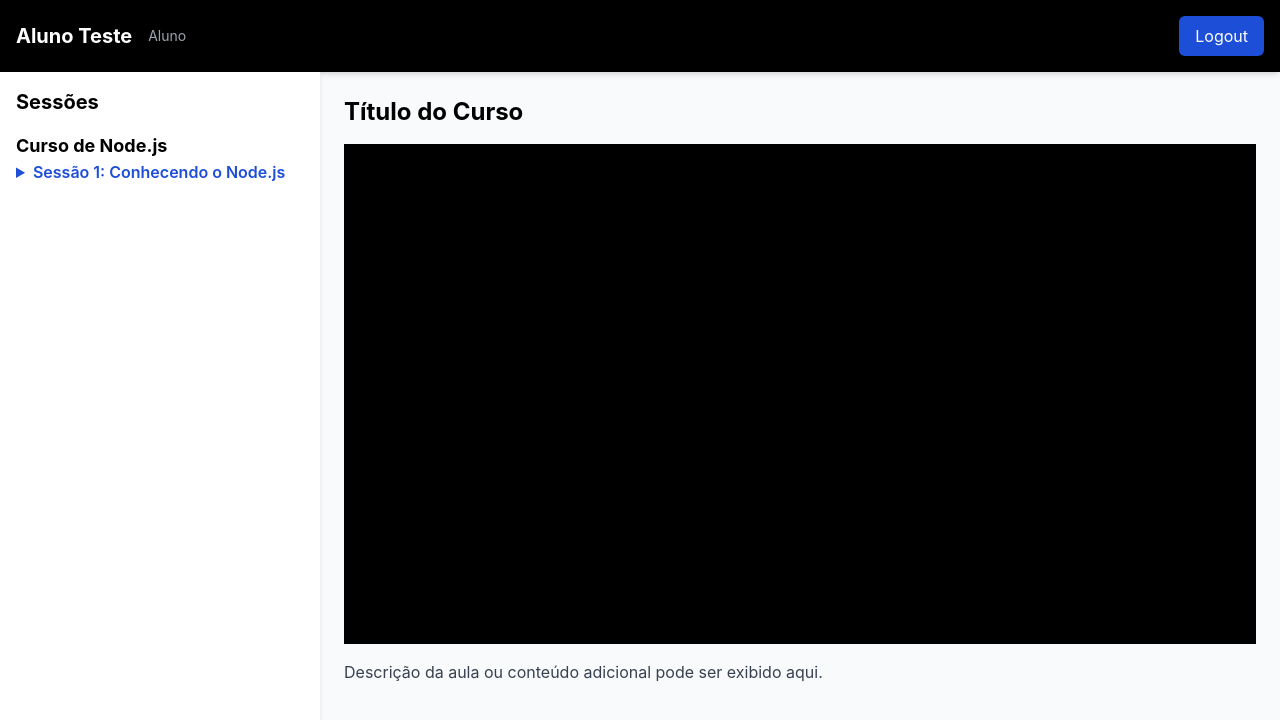
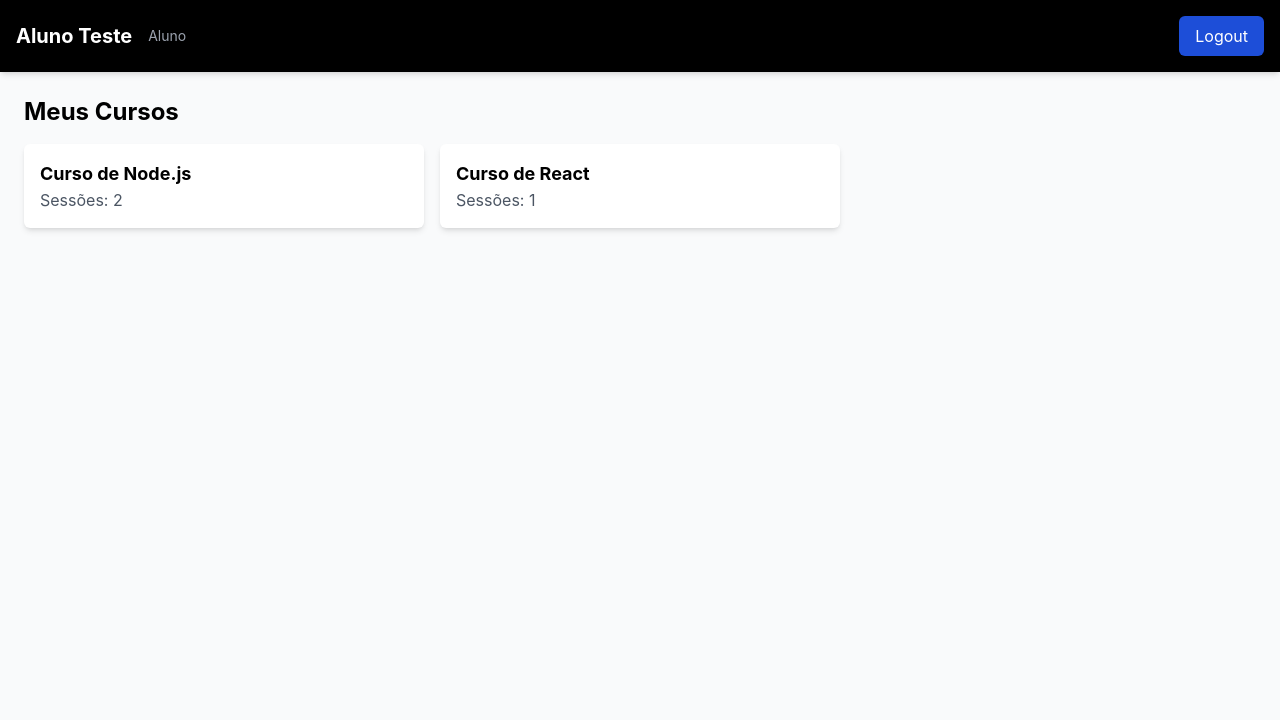
Before and after one commit to daniloagostinho/front-end-minha-plataforma, a React (Create React App) app: page /dashboard in a window 1280 px wide. Shown: the top 720 px of the page. Built offline with nearby package versions, Linux system fonts and the light colour scheme.

Commit message:
mostrando os cursos na pagina principal

```diff
--- a/src/context/AuthContext.js
+++ b/src/context/AuthContext.js
@@ -9,7 +9,7 @@ export const AuthProvider = ({ children }) => {
   const [user, setUser] = useState({
     id: 1,
     name: 'Aluno Teste',
-    enrolledCourses: [1], // IDs dos cursos que o aluno está matriculado
+    enrolledCourses: [1, 3], // IDs dos cursos que o aluno está matriculado (agora incluindo o novo curso)
   });
 
   return (
--- /dev/null
+++ b/src/pages/CoursePlayer.js
@@ -0,0 +1,59 @@
+// src/components/CoursePlayer.js
+import React, { useState } from 'react';
+import ReactPlayer from 'react-player';
+import { FaArrowRight } from 'react-icons/fa';
+
+const CoursePlayer = ({ course }) => {
+  const [selectedVideo, setSelectedVideo] = useState(
+    course.sessions[0]?.lessons[0]?.url || ''
+  );
+
+  return (
+    <div className="flex flex-1">
+      {/* Barra Lateral */}
+      <aside className="w-1/4 bg-white shadow-md p-4">
+        <h2 className="text-xl font-bold mb-4">Sessões</h2>
+        {course.sessions.map((session, sessionIndex) => (
+          <div key={sessionIndex} className="mb-4">
+            <details className="mb-2">
+              <summary className="cursor-pointer font-semibold text-primary">
+                {session.title}
+              </summary>
+              <ul className="ml-4 mt-2 space-y-2">
+                {session.lessons.map((lesson, lessonIndex) => {
+                  const isActive = lesson.url === selectedVideo;
+
+                  return (
+                    <li
+                      key={lessonIndex}
+                      className={`cursor-pointer text-neutral hover:text-primary flex items-center ${
+                        isActive ? 'text-primary font-semibold' : ''
+                      }`}
+                      onClick={() => setSelectedVideo(lesson.url)}
+                    >
+                      {isActive && <FaArrowRight className="mr-2" />}
+                      {lesson.title}
+                    </li>
+                  );
+                })}
+              </ul>
+            </details>
+          </div>
+        ))}
+      </aside>
+
+      {/* Área Principal */}
+      <main className="flex-1 p-6">
+        <h1 className="text-2xl font-bold mb-4">{course.title}</h1>
+        <div className="w-full h-[500px] bg-black mb-4">
+          <ReactPlayer url={selectedVideo} controls width="100%" height="100%" />
+        </div>
+        <p className="text-gray-700">
+          Descrição da aula ou conteúdo adicional pode ser exibido aqui.
+        </p>
+      </main>
+    </div>
+  );
+};
+
+export default CoursePlayer;
--- a/src/pages/Dashboard.js
+++ b/src/pages/Dashboard.js
@@ -1,8 +1,7 @@
 // src/pages/Dashboard.js
-import React, { useContext, useState, useEffect } from 'react';
-import ReactPlayer from 'react-player';
+import React, { useContext, useEffect, useState } from 'react';
 import { AuthContext } from '../context/AuthContext';
-import { FaArrowRight } from 'react-icons/fa'; // Importar ícone de seta
+import CoursePlayer from './CoursePlayer.js';
 
 const courses = [
   {
@@ -14,6 +13,13 @@ const courses = [
         lessons: [
           { title: 'Aula 1: Bem-vindo ao Curso', url: 'https://youtu.be/dG12jGHc7jI' },
           { title: 'Aula 2: Visão Geral do Curso', url: 'https://www.youtube.com/watch?v=S7eQecVPt38' },
+        ],
+      },
+      {
+        title: 'Sessão 2: Instalando o Node.js',
+        lessons: [
+          { title: 'Aula 1: Sobre essa seção', url: 'https://youtu.be/--O53DKCQUo' },
+          { title: 'Aula 2: Baixando e configurando o Node.js', url: 'https://youtu.be/aiN9g8FSBs8' },
         ],
       },
     ],
@@ -31,20 +37,31 @@ const courses = [
       },
     ],
   },
+  // Novo curso adicionado
+  {
+    id: 3,
+    title: 'Curso de React',
+    sessions: [
+      {
+        title: 'Sessão 1: Introdução ao React',
+        lessons: [
+          { title: 'Aula 1: O que é React?', url: 'https://www.youtube.com/watch?v=w7ejDZ8SWv8' },
+          { title: 'Aula 2: Configurando o Ambiente', url: 'https://www.youtube.com/watch?v=w7ejDZ8SWv8' },
+        ],
+      },
+    ],
+  },
 ];
+
 
 const Dashboard = () => {
   const { user } = useContext(AuthContext);
-  const [selectedVideo, setSelectedVideo] = useState('');
   const [userCourses, setUserCourses] = useState([]);
+  const [selectedCourse, setSelectedCourse] = useState(null);
 
   useEffect(() => {
     const enrolledCourses = courses.filter(course => user.enrolledCourses.includes(course.id));
     setUserCourses(enrolledCourses);
-
-    if (enrolledCourses.length > 0 && enrolledCourses[0].sessions.length > 0) {
-      setSelectedVideo(enrolledCourses[0].sessions[0].lessons[0].url);
-    }
   }, [user]);
 
   return (
@@ -60,49 +77,25 @@ const Dashboard = () => {
         </button>
       </header>
 
-      <div className="flex flex-1">
-        {/* Barra Lateral */}
-        <aside className="w-1/4 bg-white shadow-md p-4">
-          <h2 className="text-xl font-bold mb-4">Sessões</h2>
-          {userCourses.map((course, index) => (
-            <div key={index} className="mb-4">
-              <h3 className="text-lg font-bold">{course.title}</h3>
-              {course.sessions.map((session, sessionIndex) => (
-                <details key={sessionIndex} className="mb-2">
-                  <summary className="cursor-pointer font-semibold text-primary">{session.title}</summary>
-                  <ul className="ml-4 mt-2 space-y-2">
-                    {session.lessons.map((lesson, lessonIndex) => {
-                      const isActive = lesson.url === selectedVideo; // Verificar se a aula é a ativa
-
-                      return (
-                        <li
-                          key={lessonIndex}
-                          className={`cursor-pointer text-neutral hover:text-primary flex items-center ${
-                            isActive ? 'text-primary font-semibold' : ''
-                          }`}
-                          onClick={() => setSelectedVideo(lesson.url)}
-                        >
-                          {isActive && <FaArrowRight className="mr-2" />} {/* Ícone de seta para a aula ativa */}
-                          {lesson.title}
-                        </li>
-                      );
-                    })}
-                  </ul>
-                </details>
-              ))}
-            </div>
-          ))}
-        </aside>
-
-        {/* Área Principal */}
-        <main className="flex-1 p-6">
-          <h1 className="text-2xl font-bold mb-4">Título do Curso</h1>
-          <div className="w-full h-[500px] bg-black mb-4">
-            <ReactPlayer url={selectedVideo} controls width="100%" height="100%" />
+      <main className="p-6 flex-1">
+        <h1 className="text-2xl font-bold mb-4">Meus Cursos</h1>
+        {selectedCourse ? (
+          <CoursePlayer course={selectedCourse} />
+        ) : (
+          <div className="grid grid-cols-1 md:grid-cols-2 lg:grid-cols-3 gap-4">
+            {userCourses.map(course => (
+              <div
+                key={course.id}
+                className="bg-white shadow-md rounded-md p-4 cursor-pointer hover:shadow-lg transition duration-200"
+                onClick={() => setSelectedCourse(course)}
+              >
+                <h2 className="text-lg font-bold">{course.title}</h2>
+                <p className="text-gray-600">Sessões: {course.sessions.length}</p>
+              </div>
+            ))}
           </div>
-          <p className="text-gray-700">Descrição da aula ou conteúdo adicional pode ser exibido aqui.</p>
-        </main>
-      </div>
+        )}
+      </main>
     </div>
   );
 };
```
